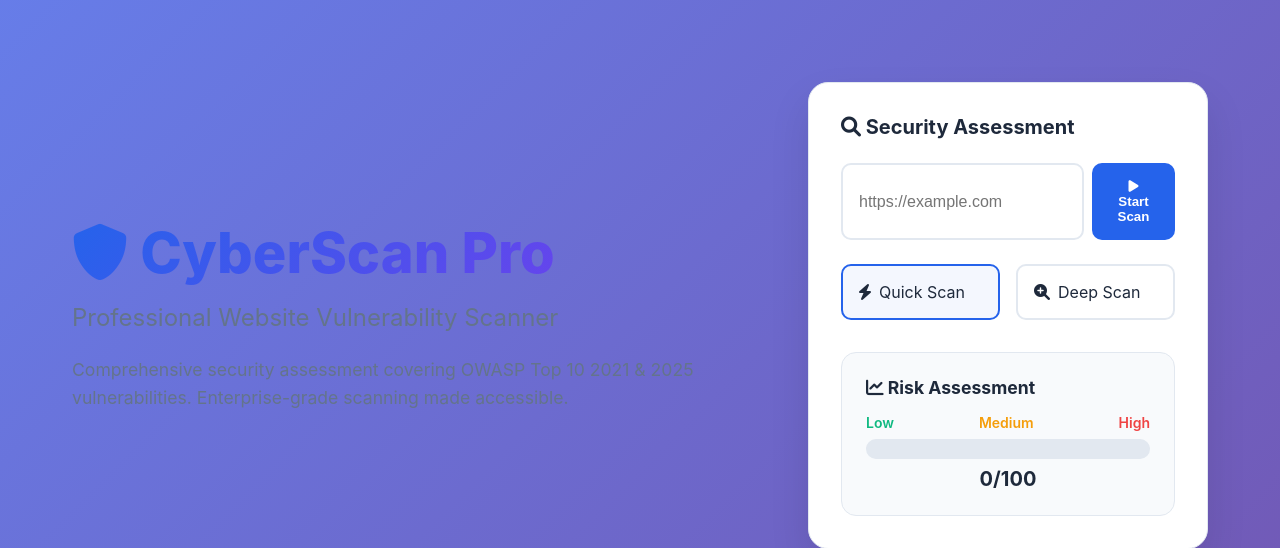
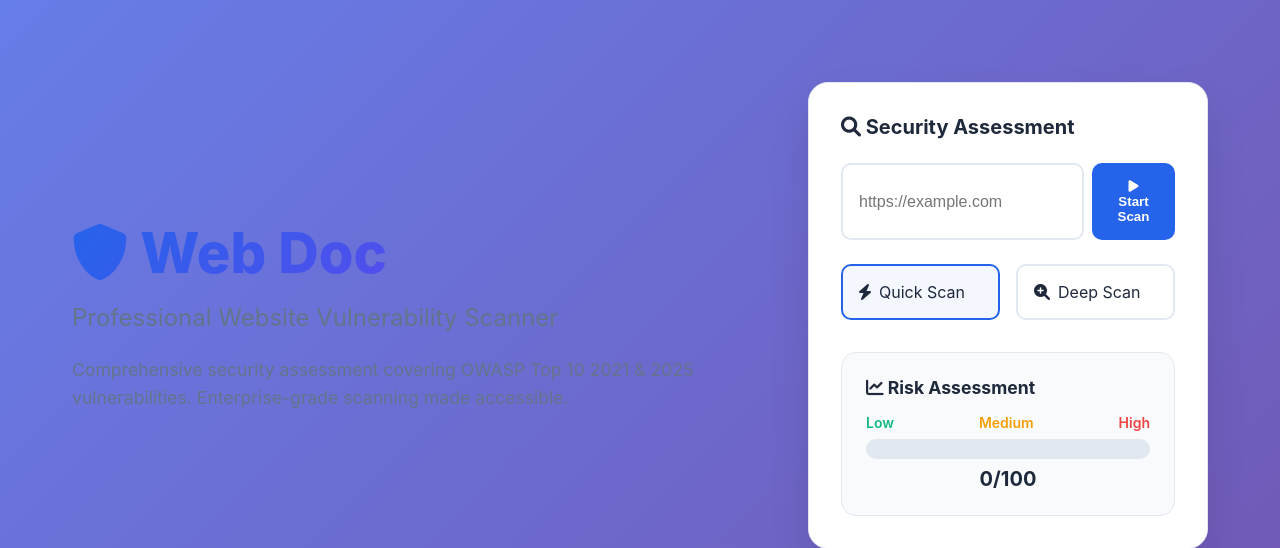
Before and after one commit to Bharath-A-007/adv-vuln-scanner, a Python web app: template templates/index.html in a window 1280 px wide. Shown: the part 62-610 px from the top of the page. Run offline with Jinja, Linux system fonts and the light colour scheme; the template is opened without the code that fills it, so the values that code supplies are empty.

Commit message:
Update index.html

```diff
--- a/templates/index.html
+++ b/templates/index.html
@@ -6,7 +6,7 @@
         <div class="hero-content">
             <h1 class="hero-title">
                 <i class="fas fa-shield-alt"></i>
-                CyberScan Pro
+                Web Doc
             </h1>
             <p class="hero-subtitle">Professional Website Vulnerability Scanner</p>
             <p class="hero-description">
```
